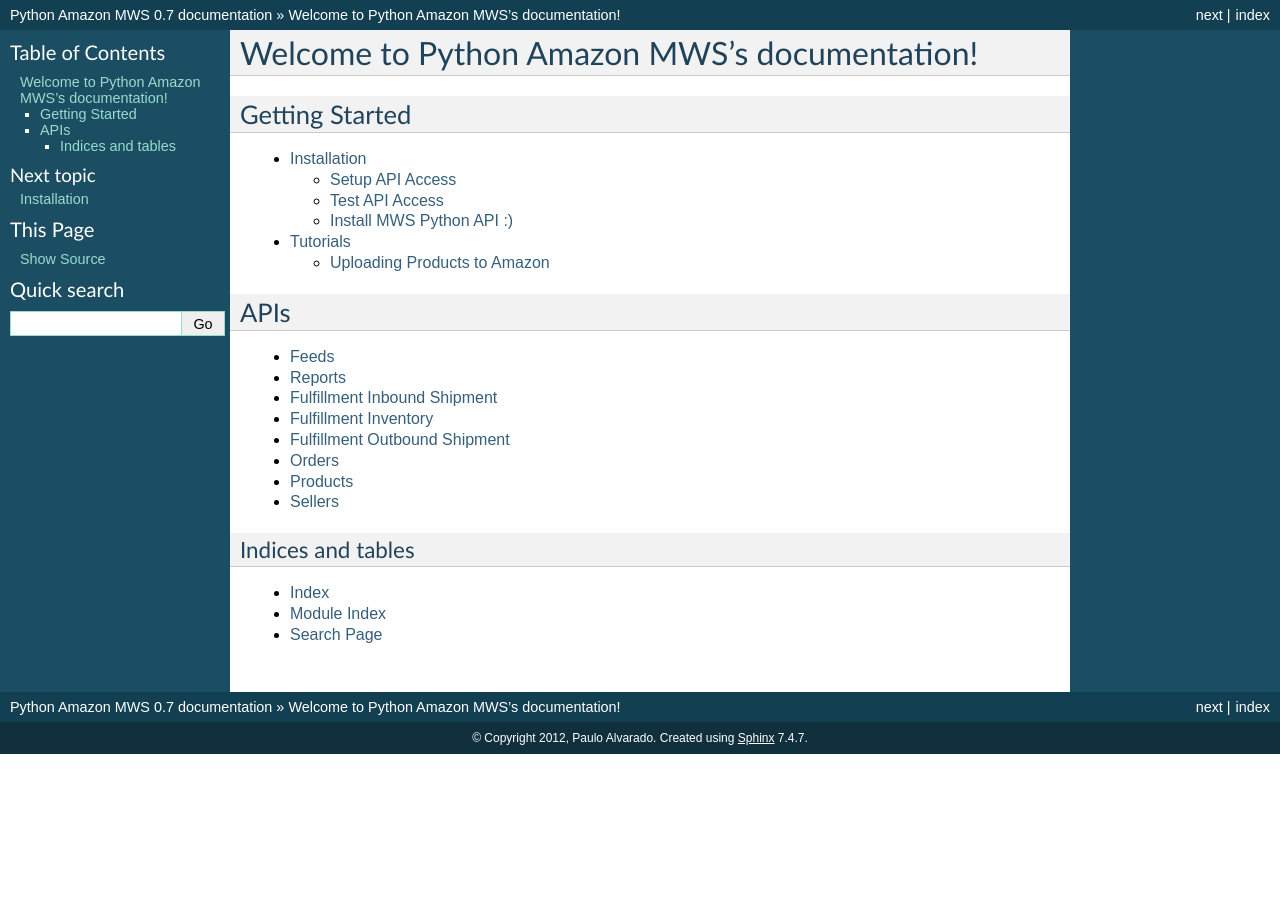
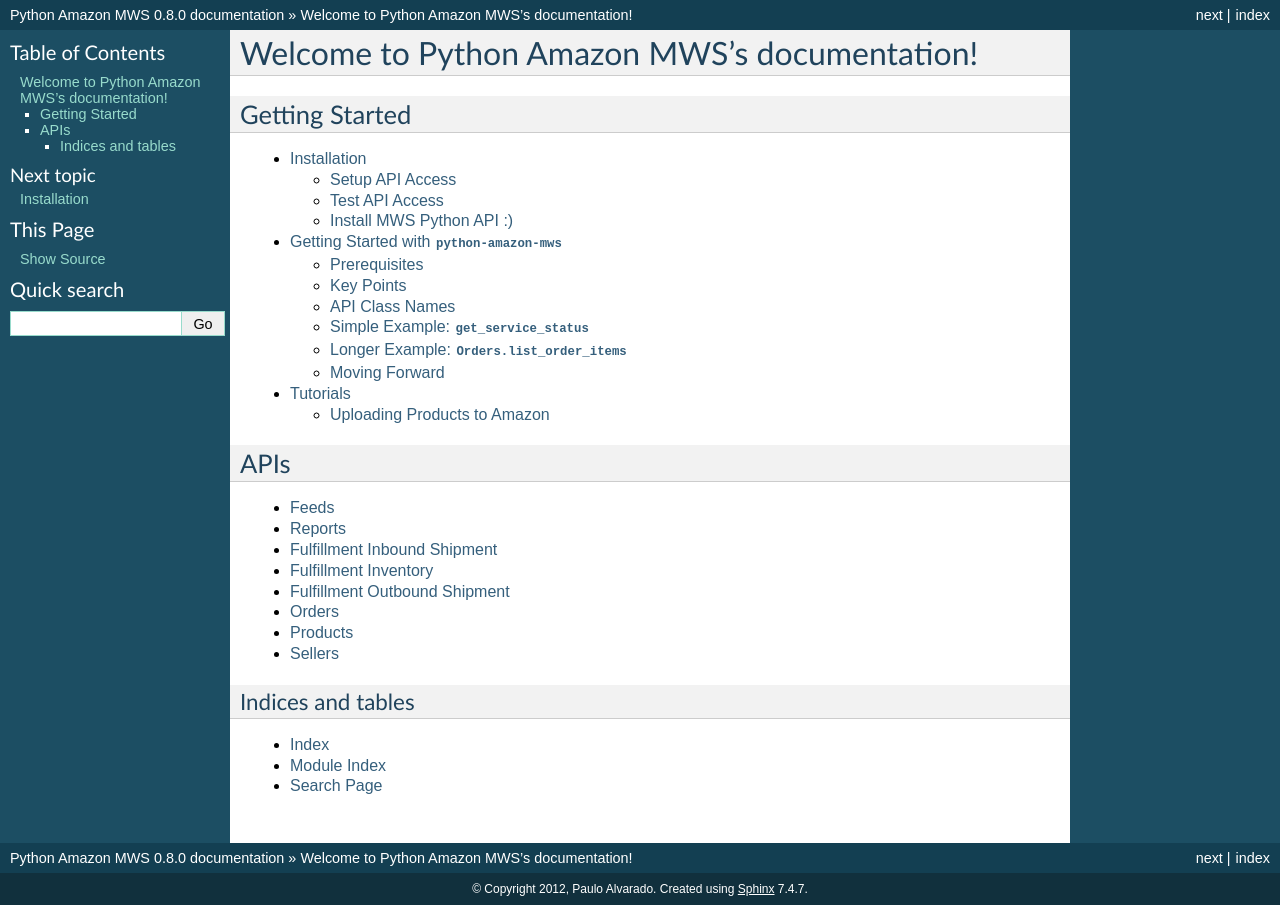
Before and after one commit to python-amazon-mws/python-amazon-mws, a Sphinx documentation site: the page built from docs/source/index.rst, in a window 1280 px wide. Built offline with Sphinx 7.4.7, drawn with Linux system fonts in a browser that asks for light colours; some of the changed lines change nothing that is shown.

Commit message:
Documentation updated with gettingStarted section

```diff
--- a/docs/source/conf.py
+++ b/docs/source/conf.py
@@ -46,9 +46,9 @@
 # built documents.
 #
 # The short X.Y version.
-version = '0.7'
+version = '0.8'
 # The full version, including alpha/beta/rc tags.
-release = '0.7'
+release = '0.8.0'
 
 # The language for content autogenerated by Sphinx. Refer to documentation
 # for a list of supported languages.
--- /dev/null
+++ b/docs/source/gettingStarted.rst
@@ -0,0 +1,363 @@
+==========================================
+Getting Started with ``python-amazon-mws``
+==========================================
+
+Prerequisites
+=============
+
+Use of this module requires access to `Amazon Marketplace Web
+Services <http://docs.developer.amazonservices.com/en_US/dev_guide/DG_IfNew.html>`__,
+also called simply **MWS**. You will need to sign up with the service to
+get your own set of credentials. The specific credentials you will need
+are:
+
+-  Access Key
+-  Secret Key
+-  Account ID
+-  Auth Token (optional)
+
+If credentials are missing or incorrect when calling the different
+request methods, MWS will deny access, responding with an error.
+
+Further, while this module provides assistance with building requests to
+and parsing responses from MWS, you will need some familiarity with MWS
+itself to use the data effectively. Refer to MWS Documentation (linked
+above) for details.
+
+From here on, we assume you are familiar with MWS, know which requests
+to send, and know how to parse the response data in a meaningful way.
+Our documentation is specific to how ``python-amazon-mws`` builds
+requests and handles response, and what types of helper methods we
+provide.
+
+Key Points
+==========
+
+-  MWS is separated into a number of **APIs**, each of which contain
+   many **operations**. ``python-amazon-mws`` defines each API as a
+   separate class, subclassed from the base class ``MWS``. An API’s
+   operations are defined as methods of that class.
+-  Each MWS operation is covered here by a request method (in its
+   appropriate API class) of the identical name. Note that while MWS
+   operations are named using ``CamelCase`` style, request methods in
+   ``python-amazon-mws`` are named using ``lowercase_with_underscores``
+   style.
+
+   -  Example: the operation
+      `GetPrepInstructionsForSKU <http://docs.developer.amazonservices.com/en_US/fba_inbound/FBAInbound_GetPrepInstructionsForSKU.html>`__
+      is covered by method ``get_prep_instructions_for_sku`` (in the
+      ``InboundShipments`` class).
+   -  Note that our code sometimes refers to operations as “actions”.
+      This term is interchangeable.
+
+-  We have **one exception** to the above rule: operations ending in
+   “ByNextToken” may not be covered with an explicit
+   ``by_next_token``-style method. Instead, we offer a ``next_token``
+   keyword argument (kwarg) in the original method. If this kwarg is
+   given to the method call, the appropriate “ByNextToken” operation
+   will be called.
+
+   -  Note that some ``by_next_token`` methods *are* defined in the
+      current package. This is a deprecated style: these methods may be
+      removed or aliased by the time of a 1.0 release.
+
+API Class Names
+===============
+
+Each MWS API is covered by a separate class, all of which are subclasses
+of the base ``MWS`` class. These APIsA select few APIs are covered by
+classes of slightly different names. See here for all MWS APIs and the
+classes that cover them:
+
++-------------------------------+---------------------------+
+| MWS API                       | Class Name                |
++===============================+===========================+
+| Feeds                         | ``Feeds``                 |
++-------------------------------+---------------------------+
+| Finances                      | ``Finances``              |
++-------------------------------+---------------------------+
+| Fulfillment Inbound Shipment  | ``InboundShipments``\ \*  |
++-------------------------------+---------------------------+
+| Fulfillment Inventory         | ``Inventory``\ \*         |
++-------------------------------+---------------------------+
+| Fulfillment Outbound Shipment | ``OutboundShipments``\ \* |
++-------------------------------+---------------------------+
+| Merchant Fulfillment          | *not yet implemented*     |
++-------------------------------+---------------------------+
+| Orders                        | ``Orders``                |
++-------------------------------+---------------------------+
+| Products                      | ``Products``              |
++-------------------------------+---------------------------+
+| Recommendations               | ``Recommendations``       |
++-------------------------------+---------------------------+
+| Reports                       | ``Reports``               |
++-------------------------------+---------------------------+
+| Sellers                       | ``Sellers``               |
++-------------------------------+---------------------------+
+| Subscriptions                 | *not yet implemented*     |
++-------------------------------+---------------------------+
+
+\* *Name of class not a perfect match for API name.*
+
+Simple Example: ``get_service_status``
+======================================
+
+Each MWS API has a ``GetServiceStatus`` operation, which returns either
+a GREEN, YELLOW, or RED status for that particular API.
+``python-amazon-mws`` makes this accessible through a common
+``get_service_status`` method.
+
+For example, let us check the status of the Orders API:
+
+.. code:: python
+
+    import mws, os
+
+    # set up our API instance using MWS credentials (as environment variables)
+    orders_api = mws.Orders(
+        access_key=os.environ['MWS_ACCESS_KEY'],
+        secret_key=os.environ['MWS_SECRET_KEY'],
+        account_id=os.environ['MWS_ACCOUNT_ID'],
+        auth_token=os.environ['MWS_AUTH_TOKEN'], # optional
+    )
+
+    # make the call
+    response = orders_api.get_service_status()
+
+*Note*: Technically, ``get_service_status`` calls will pass without
+checking credentials.
+
+The output for all request methods is either a ``DictWrapper`` (for XML
+content) or ``DataWrapper`` (for all others). The majority of our
+responses will be ``DictWrapper``\ s containing a few main attributes:
+
+-  ``response.original``: original response content stored as a string.
+-  ``response.response``: HTTP response code for the request (usually
+   200).
+-  ``response.parsed``: an ``mws.utils.ObjectDict`` (a subclass of the
+   built-in ``dict``) containing the parsed data from the response for
+   easier access.
+
+Using ``.parsed``
+-----------------
+
+The content of ``.parsed`` reads like a dict:
+
+.. code:: python
+
+    >>> response.parsed
+    {'Status': {'value': 'GREEN'}, 'Timestamp': {'value': '2017-06-14T16:39:12.765Z'}}
+
+Any of the keys of that dict can be accessed as an attribute:
+
+.. code:: python
+
+    >>> response.parsed.Status
+    'GREEN'
+    >>> response.parsed.Timestamp
+    '2017-06-14T16:39:12.765Z'
+
+All XML nodes from the parsed data are accessed in the same way.
+Accessing a node with nothing but a value will return that value, while
+accessing a node that has child nodes will return a new ObjectDict.
+
+Optional: Accessing Values As Dict Keys
+---------------------------------------
+
+Optionally, you can access a node like a dict using key index syntax. Be
+warned, while accessing a node as an attibute (i.e.
+``parsed.Attribute``) will automatically return a value, using dict keys
+or ``.get()`` will provide the ObjectDict instead:
+
+.. code:: python
+
+    >>> response.parsed['Status']
+    {'value': 'GREEN'}
+    >>> response.parsed.get('Status')
+    {'value': 'GREEN'}
+    >>> type(response.parsed['Status'])
+    <class 'mws.utils.ObjectDict'>
+
+To account for this, if you access a node with data using a dict key or
+``.get()``, you must access its ``value`` attribute manually:
+
+.. code:: python
+
+    >>> response.parsed['Status'].value
+    'GREEN'
+    >>> response.parsed['Status']['value']
+    'GREEN'
+
+To cover all use cases, when testing if a node exists and to provide a
+default, use a “double-get” like so:
+
+.. code:: python
+
+    response.parsed.get('Status', {}).get('value')
+
+*This is, admittedly, not very intuitive. This will be adjusted in the
+near future.*
+
+Longer Example: ``Orders.list_order_items``
+===========================================
+
+Let’s get a little fancier (but only slightly). Suppose you are a
+seller, a customer has placed an order, and you have their order ID in
+hand. You may have gotten this ID from the response from
+``Orders.list_orders()``, or someone emailed you out of the blue with
+the order ID asking for assistance.
+
+Getting order metadata - person’s name, shipping address, payment
+method, etc. - is one thing, obtained from the ListOrders or GetOrder
+calls; but these do not list out the items contained in an order. To get
+that list, you need to call the
+`ListOrderItems <http://docs.developer.amazonservices.com/en_US/orders-2013-09-01/Orders_ListOrderItems.html>`__
+operation.
+
+In ``python-amazon-mws``, this is called by using
+``Orders.list_order_items()``:
+
+.. code:: python
+
+    orders_api = mws.Orders(...) # credentials go in here
+    order_id = "902-3159896-1390916"
+    response = orders_api.list_order_items(order_id)
+
+Based on the MWS documentation (linked above) for this call, your
+``reponse.parsed`` may look like so (formatted here for easier reading):
+
+.. code:: python
+
+    >>> response.parsed
+    {
+        'NextToken': {'value': 'MRgZW55IGNhcm5hbCBwbGVhc3VyZS6='},
+        'AmazonOrderId': {'value': '058-1233752-8214740'},
+        'OrderItems': {
+            'OrderItem': [
+                {
+                    'ASIN': {'value': 'BT0093TELA'},
+                    'OrderItemId': {'value': '68828574383266'},
+                    'BuyerCustomizedInfo': {
+                        'CustomizedURL': {'value': 'https://...'}
+                    },
+                    'SellerSKU': {'value': 'CBA_OTF_1'},
+                    'Title': {'value': 'Example item name'},
+                    'QuantityOrdered': {'value': '1'},
+                    'QuantityShipped': {'value': '1'},
+                    'ProductInfo': {
+                        'NumberOfItems': {'value': '12'}
+                    },
+                    'PointsGranted': {
+                        'PointsNumber': {'value': '10'},
+                        'PointsMonetaryValue': {
+                            'CurrencyCode': {'value': 'JPY'},
+                            'Amount': {'value': '10.00'}
+                        }
+                    },
+                    'ItemPrice': {
+                        'CurrencyCode': {'value': 'JPY'},
+                        'Amount': {'value': '25.99'}
+                    },
+                    'ShippingPrice': {
+                        'CurrencyCode': {'value': 'JPY'},
+                        'Amount': {'value': '1.26'}
+                    },
+                    'ScheduledDeliveryEndDate': {'value': '2013-09-09T01:30:00.000-06:00 '},
+                    'ScheduledDeliveryStartDate': {'value': '2013-09-071T02:00:00.000-06:00 '},
+                    'CODFee': {
+                        'CurrencyCode': {'value': 'JPY'},
+                        'Amount': {'value': '10.00'}
+                    },
+                    'CODFeeDiscount': {
+                        'CurrencyCode': {'value': 'JPY'},
+                        'Amount': {'value': '1.00'}
+                    },
+                    'GiftMessageText': {'value': 'For you!'},
+                    'GiftWrapPrice': {
+                        'CurrencyCode': {'value': 'JPY'},
+                        'Amount': {'value': '1.99'}
+                    },
+                    'GiftWrapLevel': {'value': 'Classic'},
+                    'PriceDesignation': {'value': 'BusinessPrice'}
+                },
+                ... # more OrderItem objects
+            ]
+        }
+    }
+
+Some notes first:
+
+-  **List Location**: The XML for this example contains many
+   **<OrderItem>** tags within the **<OrderItems>** tag, which is
+   expected: this is the set of OrderItem objects to work on. In our
+   parsed response, when many tags of the same name are all children of
+   the same parent node, they will be made into a list of ObjectDicts
+   that can be accessed from the same key they all share. In the
+   example, ``OrderItems.OrderItem`` is that list.
+
+   -  It may seem more intuitive to have a structure like
+      ``{'OrderItems': [...]}`` instead of
+      ``{'OrderItems': {'OrderItem': [...]}]}``, but that would mean
+      removing an expected key from the parsed response data. Further,
+      some responses may have other keys at the same node level, so we
+      must ensure that each is captured correctly.
+   -  **Single-Item Responses**: Some responses of this type may only
+      contain a single “item”. We don’t (yet) have intelligent behavior
+      for this scenario, so instead of a list with a single element, you
+      will just find a single ObjectDict at that node. The simplest way
+      to work around this at the moment is to test the node with
+      ``isinstance(response.parsed.OrderItems.OrderItem, list)`` and
+      handle it accordingly. (*in the future, we may allow every node to
+      be iterable so that this check is not necessary.*)
+
+-  The actual output may show various ``'value'`` keys with empty string
+   values, or strings containing only spaces or newline characters.
+   These can be safely ignored.
+
+Given this example, suppose you want to get the **ItemPrice** for the
+first item in this order. MWS typically returns prices with two
+attributes, **Amount** and **CurrencyCode**, so that you can process the
+price in whatever currency you need.
+
+So, to get these two values, we might do this:
+
+.. code:: python
+
+    >>> response.parsed.OrderItems.OrderItem[0].ItemPrice.Amount
+    '25.99'
+    >>> response.parsed.OrderItems.OrderItem[0].ItemPrice.CurrencyCode
+    'JPY'
+
+Note that all data is returned as a string. To parse this, you may want
+to pass **ItemPrice.Amount** through ``float``,
+`decimal.Decimal <https://docs.python.org/3.5/library/decimal.html>`__,
+or
+`fractions.Fraction <https://docs.python.org/3.5/library/fractions.html>`__,
+as you see fit.
+
+Also note how long these calls can be. A good practice is to work on
+parts of the response at a time by assigning them to a new variable or
+passing them to your own parsing method, depending on your needs:
+
+.. code:: python
+
+    >>> items = response.parsed.OrderItems.OrderItem
+    >>> item = items[0]
+    >>> item.ItemPrice.Amount
+    '25.99'
+    >>> item.ItemPrice.CurrencyCode
+    'JPY'
+
+Moving Forward
+==============
+
+We cannot guarantee the output of any particular call made to MWS, or that
+any given call will result in the same output each time. Use of this module will
+necessarily require some trial and error, using the Python interactive shell
+to make test calls to MWS and parsing the output on your own until you have
+some patterns useful enough to put into a production setting.
+
+Be warned that there is no safe testing environment for MWS requests: any valid request
+has the potential to disrupt the production environment of that seller account. Please
+be cautious as to which requests are being sent, scrutinize and clean your input as
+best as possible, and know the potential outcomes for the requests being made.
--- a/docs/source/index.rst
+++ b/docs/source/index.rst
@@ -15,6 +15,7 @@
     :maxdepth: 2
 
     installation.rst
+    gettingStarted.rst
     tutorial_1.rst
 
 
```
